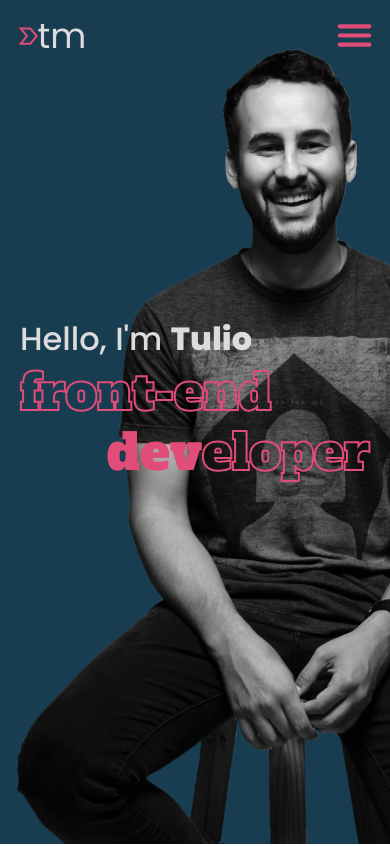
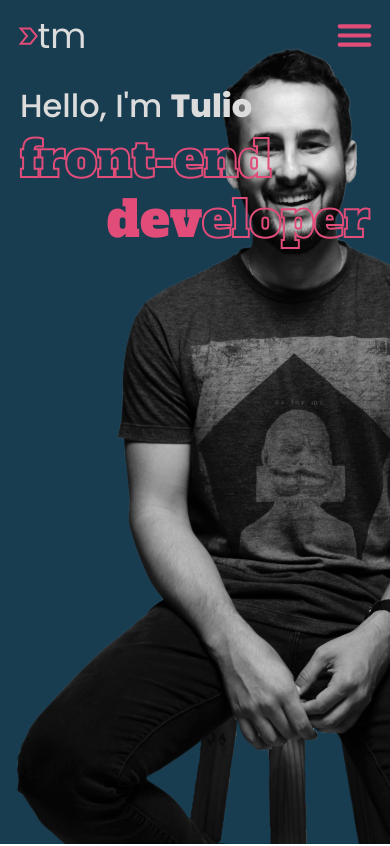
Before and after one commit to t-minini/my-website-v2, a React (Create React App) app: page / in a window 390 px wide. Shown: the top 846 px of the page. Built offline with nearby package versions, Linux system fonts and the light colour scheme.

Commit message:
:bug: trying to fix bug with photo v2

```diff
--- a/src/components/hello/hello.module.css
+++ b/src/components/hello/hello.module.css
@@ -10,6 +10,8 @@
 .hello__phrase {
   position: relative;
   z-index: 2;
+  display: grid;
+  grid-template-rows: 1fr 1fr;
 }
 
 /* hello, I'm Tulio  */
@@ -18,7 +20,9 @@
   color: var(--color4-grey-light);
   font-size: 5rem;
   font-weight: var(--font-weight-medium);
-  margin-top: 11%;
+  /* align-items: flex-end; */
+  align-self: end;
+  /* margin-top: 11%; */
 }
 
 .hello__phrase h2 span {
@@ -37,6 +41,7 @@ h1:nth-of-type(2) {
   line-height: 17rem;
   -webkit-text-fill-color: transparent;
   -webkit-text-stroke: 0.2rem var(--color1-pink);
+  /* align-self: end; */
 }
 
 /* developer */
@@ -81,7 +86,7 @@ h1:nth-of-type(2) {
   /* hello, I'm Tulio  */
 
   .hello__phrase h2 {
-    margin-top: 50%;
+    /* margin-top: 50%; */
   }
 
   .hello__phrase h2 span {
@@ -168,7 +173,7 @@ h1:nth-of-type(2) {
   /* hello, I'm Tulio  */
 
   .hello__phrase h2 {
-    margin-top: 90%;
+    /* margin-top: 90%; */
     font-size: 3.3rem;
   }
 
@@ -202,7 +207,7 @@ h1:nth-of-type(2) {
   /* hello, I'm Tulio  */
 
   .hello__phrase h2 {
-    margin-top: 70%;
+    /* margin-top: 70%; */
     font-size: 3.2rem;
   }
 
```
